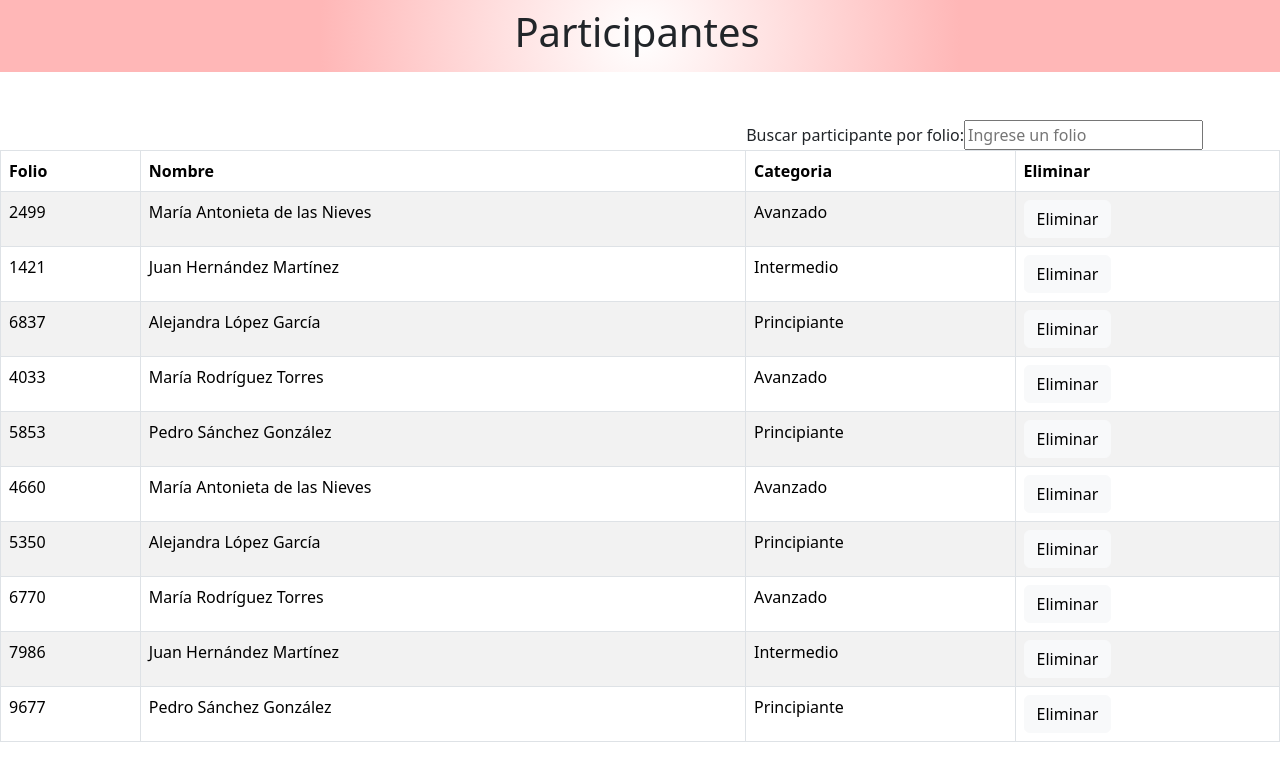
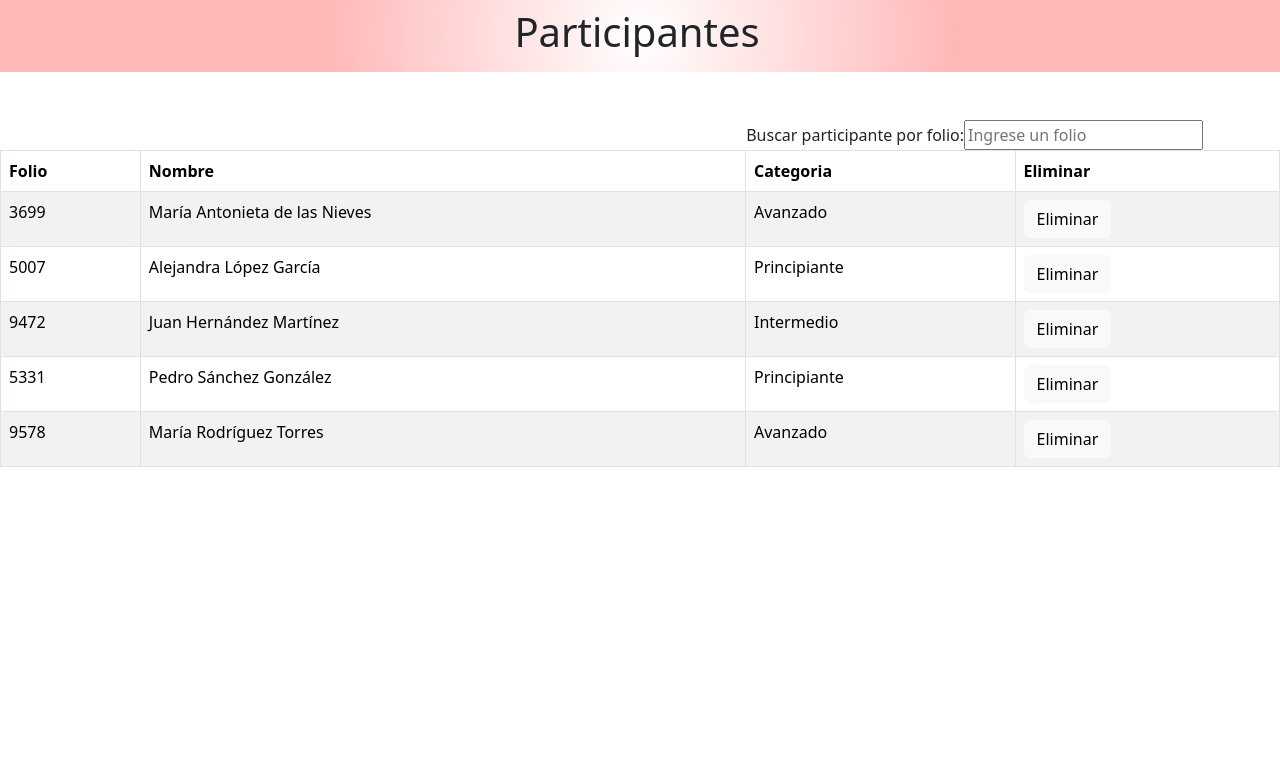
Before and after one commit to kato223272/ProyectoArbol, a React (Create React App) app: page / in a window 1280 px wide. Shown: the top 780 px of the page. Built offline with nearby package versions, Linux system fonts and the light colour scheme.

Commit message:
TERMINADO

```diff
--- a/src/ComponentesExtras/Tabla.jsx
+++ b/src/ComponentesExtras/Tabla.jsx
@@ -173,7 +173,6 @@ const Historial = () => {
     return numero;
   };
 
-  useEffect(() => {
   const participantes = [
     {
       folio: generarNumero(),
@@ -202,6 +201,8 @@ const Historial = () => {
     },
   ];
 
+  useEffect(() => {
+    if (alumnosArbol.length === 0) {
       participantes.forEach((participante) => {
         arbolParticipantes.addNodo(
           participante.folio,
@@ -211,6 +212,7 @@ const Historial = () => {
       });
 
       setAlumnosArbol(arbolParticipantes.toArrayArbol(arbolParticipantes.raiz));
+    }
   }, []);
 
   const handleAlumnoChange = (index) => {
@@ -260,7 +262,7 @@ const Historial = () => {
               </tr>
             </thead>
             <tbody>
-              {participantes.map((participante, index) => (
+              {participantesUnicos.map((participante, index) => (
                 <tr key={participante.folio}>
                   <td>{participante.folio}</td>
                   <td>{participante.nombre}</td>
```
Lines whose indentation alone changed are shown as unchanged.
